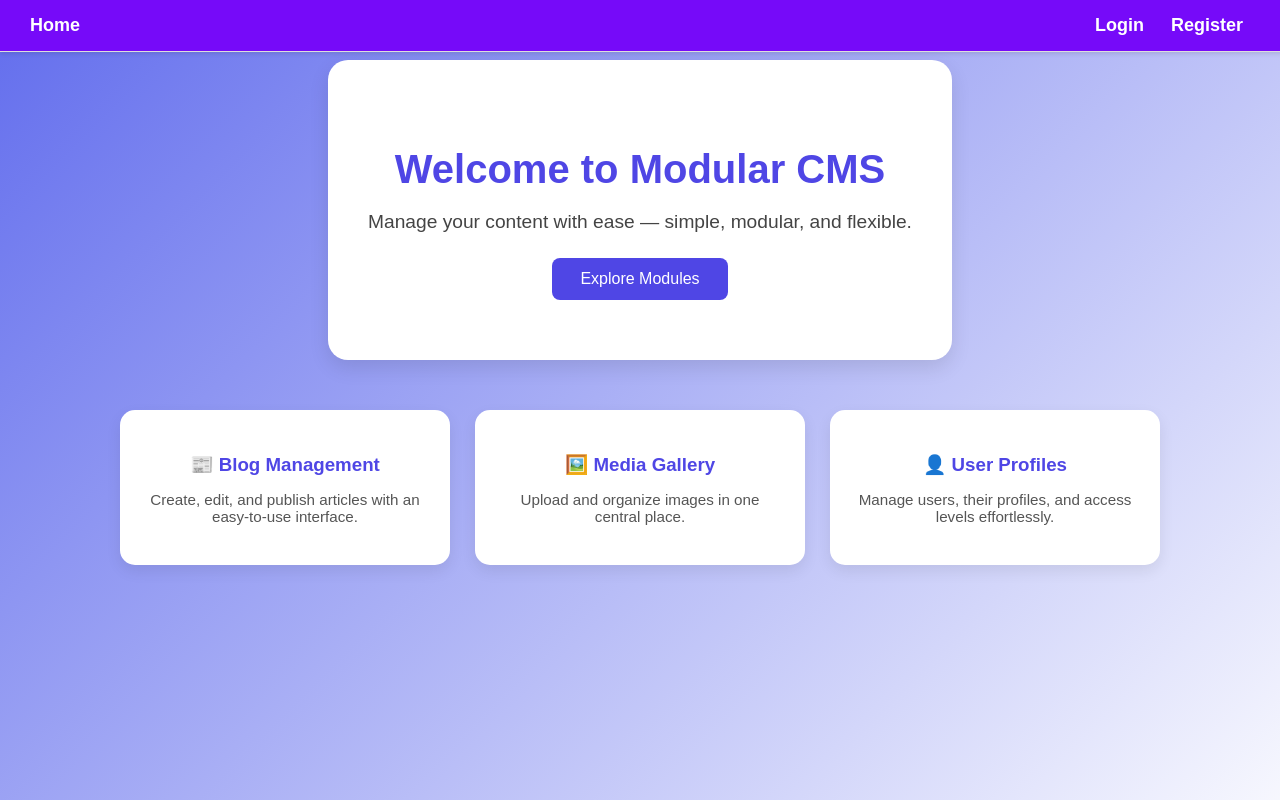
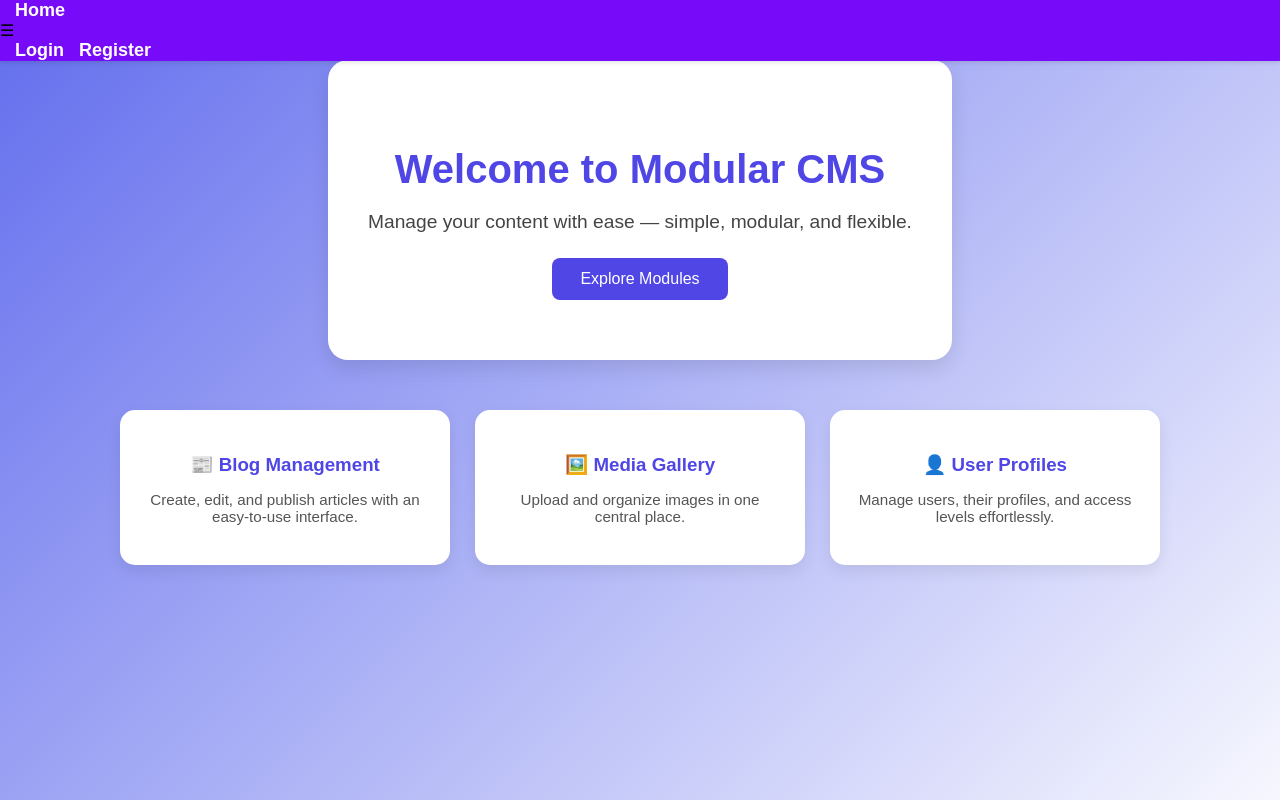
Before and after one commit to Shivam152240/cms, a React (Create React App) app in the folder frontend/: page / in a window 1280 px wide. Built offline with nearby package versions, Linux system fonts and the light colour scheme; no server answers.

Commit message:
Update Navbar.jsx

```diff
--- a/frontend/src/components/Navbar.jsx
+++ b/frontend/src/components/Navbar.jsx
@@ -1,11 +1,12 @@
-import React from "react";
+import React, { useState } from "react";
 import { Link, useNavigate } from "react-router-dom";
-import './navbar.css';
+import "./navbar.css";
+
 export default function Navbar({ modules = [] }) {
   const navigate = useNavigate();
   const token = localStorage.getItem("token");
+  const [menuOpen, setMenuOpen] = useState(false);
 
-  // ✅ Safe parse (string ya boolean dono handle karega)
   const isAdmin =
     localStorage.getItem("isAdmin") === "true" ||
     localStorage.getItem("isAdmin") === true;
@@ -22,45 +23,42 @@ export default function Navbar({ modules = [] }) {
   };
 
   return (
-    <nav className="navbar " style={{ padding: 15, borderBottom: "1px solid #ddd" }}>
-      <Link className="buttons" to="/" style={{ marginRight: 12 }}>Home</Link>
+    <nav className="navbar">
+      <div className="nav-left">
+        <Link className="buttons" to="/">
+          Home
+        </Link>
+      </div>
 
-      {names.includes("blog") && (
-        <Link className="buttons"to="/blog" style={{ marginRight: 12 }}>Blog</Link>
-      )}
-      {names.includes("gallery") && (
-        <Link className="buttons" to="/gallery" style={{ marginRight: 12 }}>Gallery</Link>
-      )}
-      {names.includes("contact") && (
-        <Link className="buttons"to="/contact" style={{ marginRight: 12 }}>Contact</Link>
-      )}
+      {/* Mobile Hamburger Button */}
 
-      {/* Auth buttons */}
-      <div style={{ float: "right" }}>
+      <div className="mobile-menu-btn" onClick={() => setMenuOpen(!menuOpen)}>
+        ☰
+      </div>
+
+      {/* LINKS */}
+      <div className={menuOpen ? "nav-links open" : "nav-links"}>
+        {names.includes("blog") && <Link className="buttons" to="/blog">Blog</Link>}
+        {names.includes("gallery") && <Link className="buttons" to="/gallery">Gallery</Link>}
+        {names.includes("contact") && <Link className="buttons" to="/contact">Contact</Link>}
+
         {!token ? (
           <>
-            <Link className="buttons"to="/login" style={{ marginRight: 12 }}>Login</Link>
-            <Link className="buttons"to="/register" style={{ marginRight: 52 }}>Register</Link>
+            <Link className="buttons" to="/login">Login</Link>
+            <Link className="buttons" to="/register">Register</Link>
           </>
         ) : (
           <>
-            {/* ✅ Admin dashboard only if isAdmin true */}
             {isAdmin && (
-              <Link className="buttons"to="/admin" style={{ marginRight: 12 }}>
+              <Link className="buttons" to="/admin">
                 Admin Dashboard
               </Link>
             )}
-            <Link className="buttons"to="/profile" style={{ marginRight: 12 }}>Profile</Link>
-            <button className="buttons "
+            <Link className="buttons" to="/profile">Profile</Link>
+
+            <button
+              className="buttons logout-btn"
               onClick={handleLogout}
-              style={{
-                background: "transparent",
-                marginRight:50,
-                border: "none",
-                cursor: "pointer",
-                color: "white",
-
-              }}
             >
               Logout
             </button>
```
